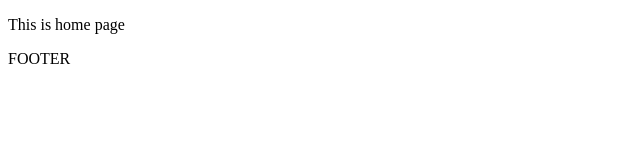
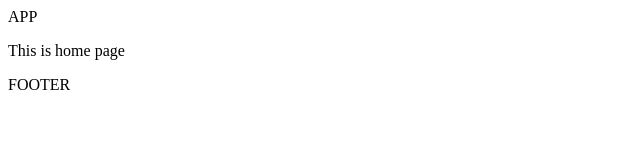
Before and after one commit to nileshnaiks/hellp-world, a plain HTML site: page index.html in a window 1280 px wide. Shown: the whole page, without its empty margins (0-640 px from the left). Drawn offline with Linux system fonts and the light colour scheme.

Commit message:
added header

```diff
--- a/index.html
+++ b/index.html
@@ -3,7 +3,7 @@
 <head>
 	<title>HOME</title>
 </head>
-<header></header>
+<header>APP</header>
 <section>
 <body>
 <p>This is home page</p>
```
